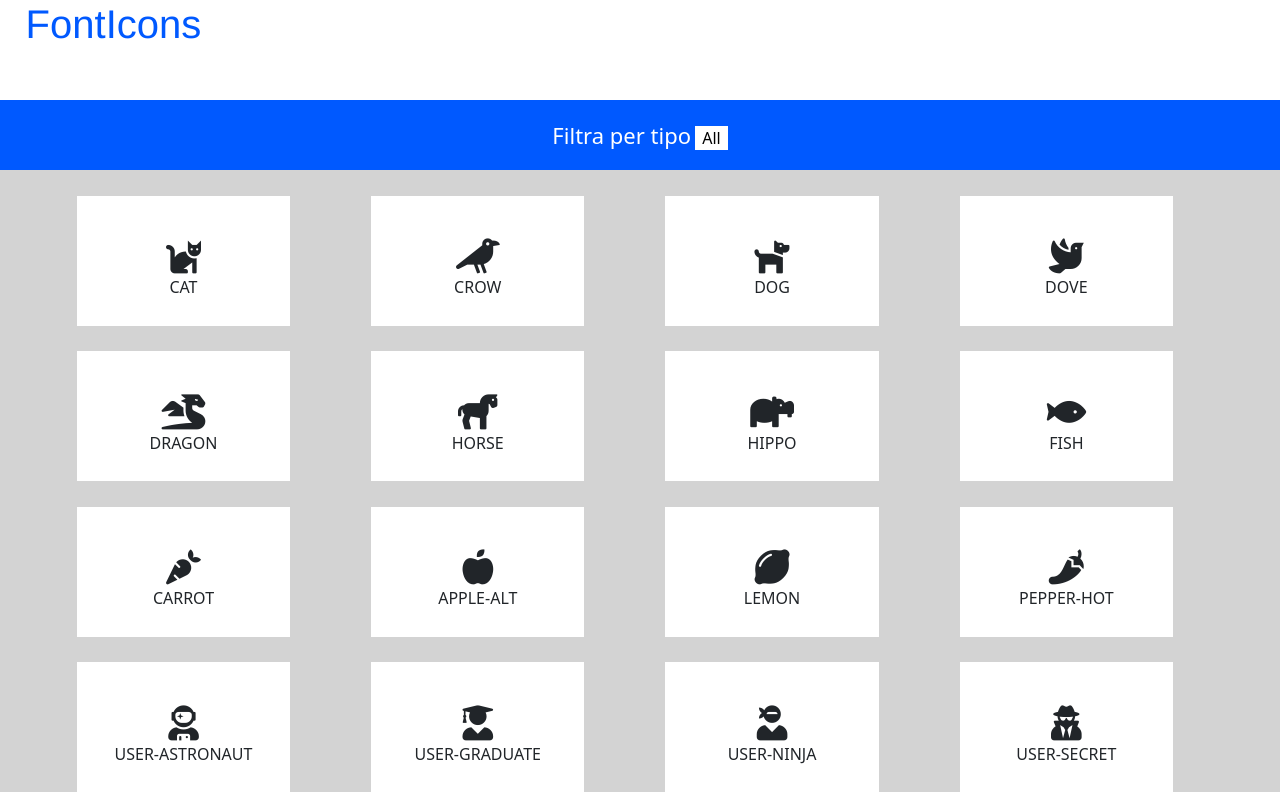
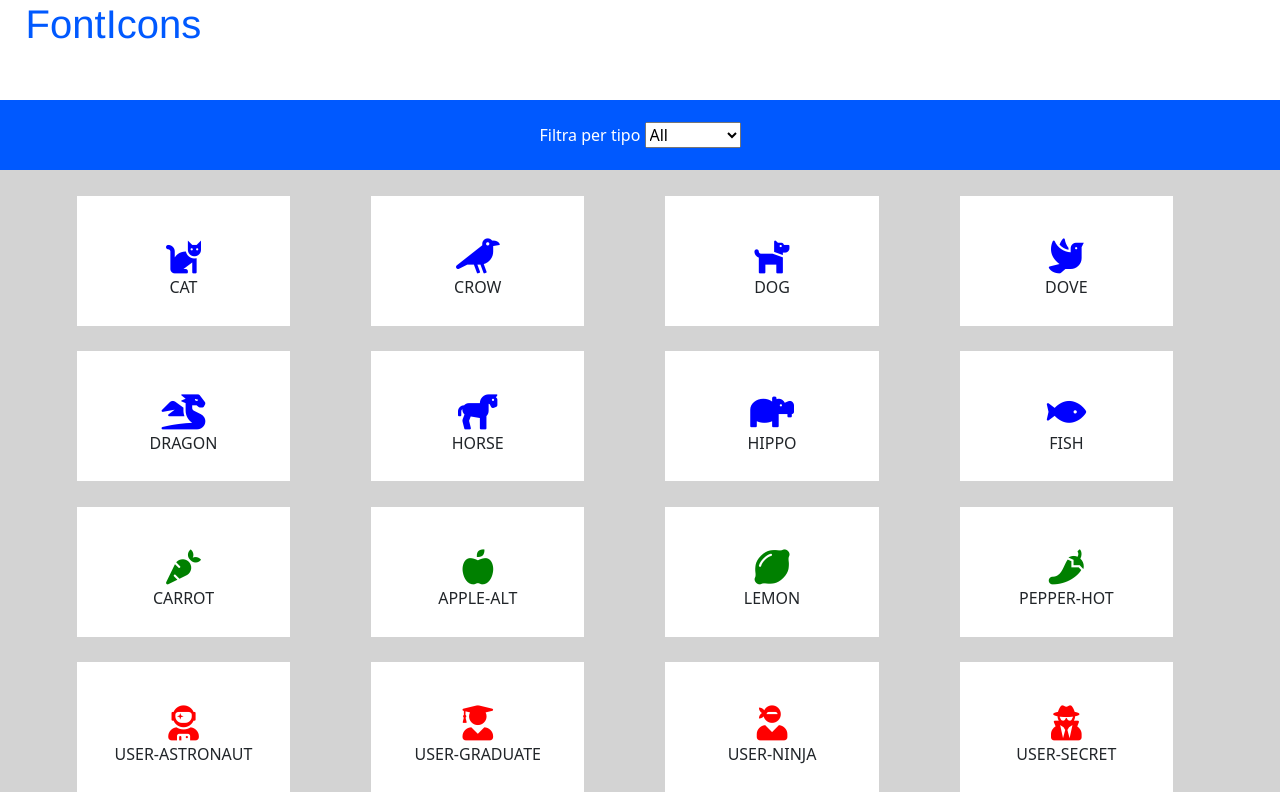
Before and after one commit to LucaGiozza/js-es6-icons, a plain HTML site: page index.html in a window 1280 px wide. Drawn offline with nearby package versions, Linux system fonts and the light colour scheme.

Commit message:
conclusione esercizio icone

```diff
--- a/css/style.css
+++ b/css/style.css
@@ -53,3 +53,4 @@ main{
 }
 #icone{
     font-size: 35px;
+}
--- a/index.html
+++ b/index.html
@@ -31,8 +31,12 @@
     <nav class="filtra">
         <div class="row">
             <div class="col-12">
-                <span class="tipo">Filtra per tipo</span>
-                 <span class="button">All</span>
+                <label for="type">Filtra per tipo</label>
+                <select name="type" id="type">
+
+                    <option value="All">All</option>
+                </select>
+
 
 
             </div>
--- a/js/script.js
+++ b/js/script.js
@@ -97,14 +97,72 @@ const icons = [
     },
   ];
 
-// milestone 1
-
-  print(icons);
+// milestone 1-2-3
 
 
 
 
-  const coloredArray = icons.map((element) => {
+
+
+  const arrayColorato = colorIcons(icons);
+  stampa(arrayColorato);
+
+  const types = [];
+
+  arrayColorato.forEach((element) =>{
+    if(!types.includes(element.type)){
+
+      types.push(element.type);
+
+      document.getElementById('type').innerHTML +=
+
+      `
+      <option value="${element.type}">${element.type}</option>
+      `
+    }
+
+
+  });
+
+
+
+
+// metto tutto in una funzione
+function stampa(array){
+
+
+  // utilizzo il forEach
+ array.forEach((element) =>{
+ console.log(element);
+
+
+
+//  qui faccio si che le icone si vedano nell'html e che per ogni rettangolino cambi icona
+ const {color,family, nome, prefix} = element;
+ const elementHtml =  `
+ <div id="icons" class="rettangolo">
+ <div  class="contenitore">
+     <i  id="icone" class=" ${family} ${prefix}${nome}" style="color:${color}"></i>
+     <p>${nome.toUpperCase()}</p>
+  </div>
+  </div>
+ `;
+
+ document.getElementById('icons').innerHTML += elementHtml ;
+
+ });
+
+}
+
+
+
+// creo una costante per i colori
+
+
+
+
+function colorIcons(array){
+  const arrayColorato = array.map((element) => {
 
     let color = 'red';
     if(element.type == 'animal'){
@@ -120,31 +178,9 @@ const icons = [
    }
   });
 
-  console.log(coloredArray);
-
-// metto tutto in una funzione
-function print(array){
-
-
-  // utilizzo il forEach
- array.forEach((element) =>{
- console.log(element);
+  return arrayColorato;
 
 
 
-//  qui faccio si che le icone si vedano nell'html e che per ogni rettangolino cambi icona
- const {color,family, nome, prefix} = element;
- const elementHtml =  `
- <div id="icons" class="rettangolo">
- <div  class="contenitore">
-     <i  id="icone" class=" ${family} ${prefix}${nome}"></i>
-     <p>${nome.toUpperCase()}</p>
-  </div>
-  </div>
- `;
-
- document.getElementById('icons').innerHTML += elementHtml ;
-
- });
 
 }
```
